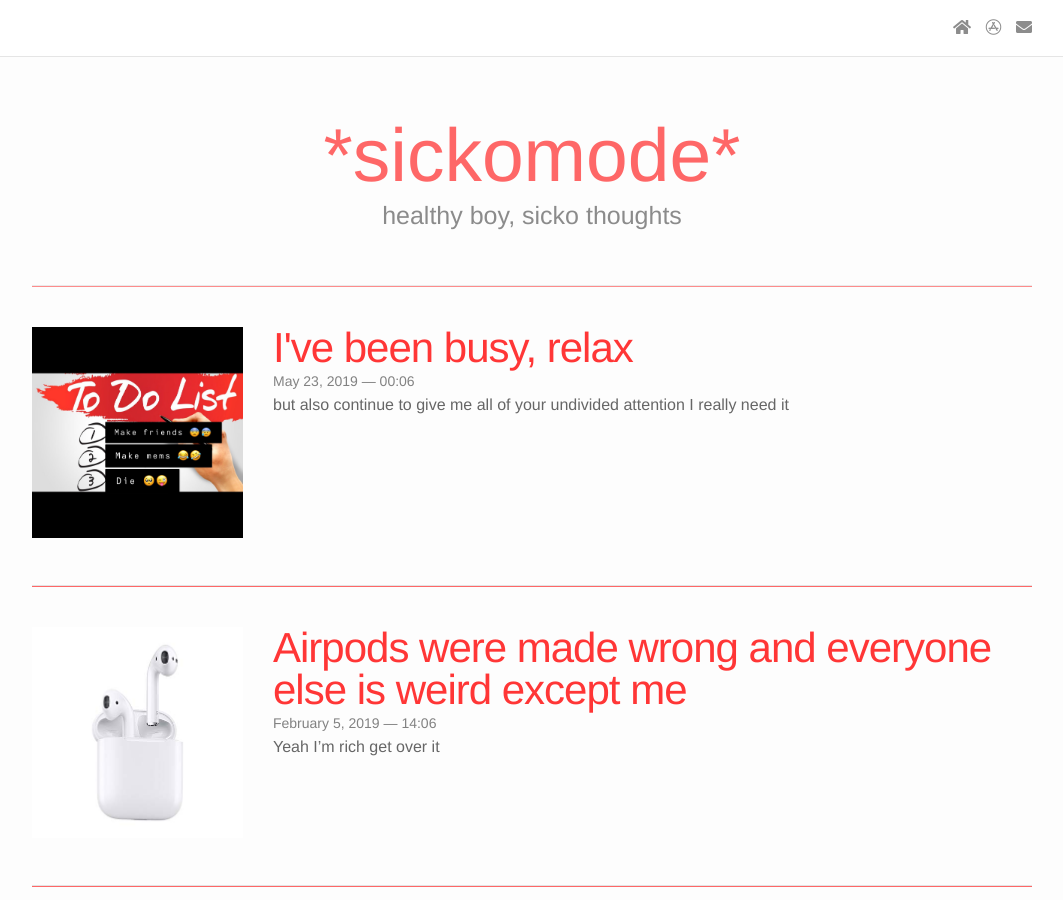
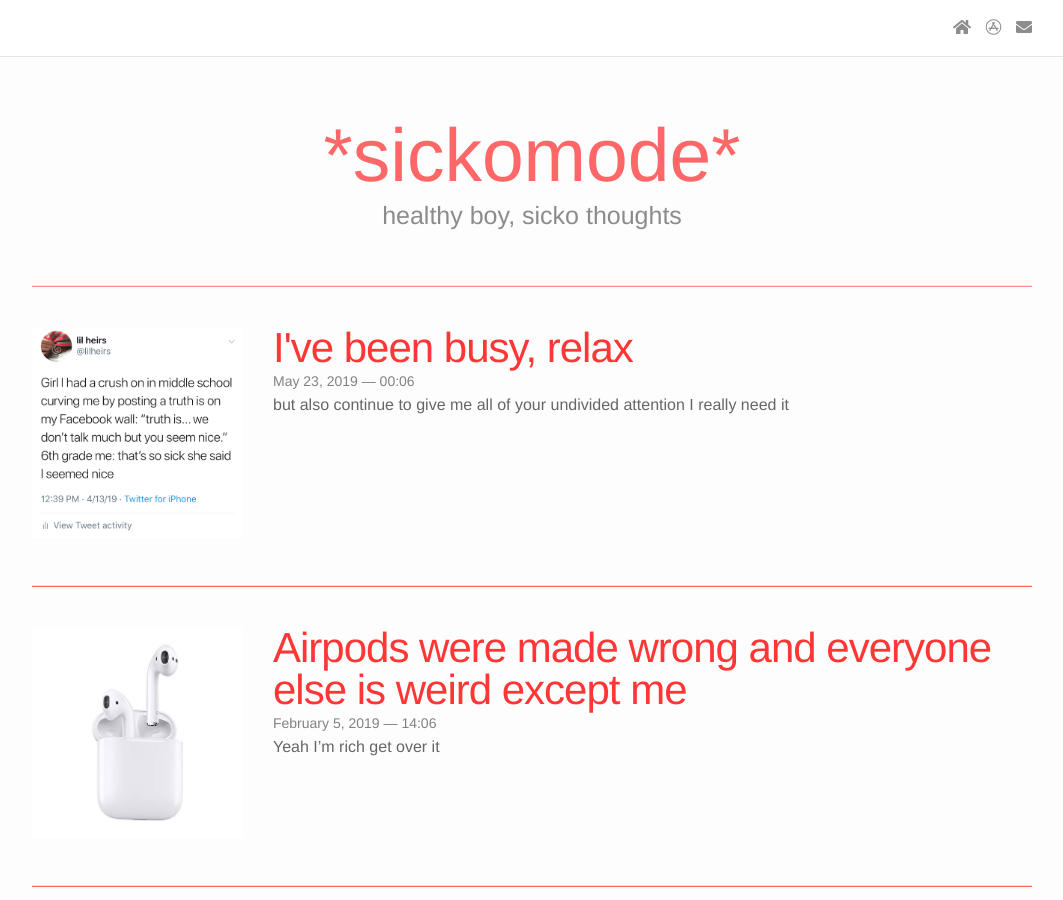
Before and after one commit to harizme/harizme.github.io, a Jekyll site: the page built from index.html, in a window 1280 px wide and 900 px high. Shown: the whole window, without its empty margins (108-1171 px from the left). Built offline with Jekyll 4.4.1, drawn with Linux system fonts in a browser that asks for light colours; nearby versions of some CDN libraries; the list of posts is cut into pages by our own code.

Commit message:
truth is tweet test

```diff
--- a/_posts/2019/2019-05-23-i-ve-been-busy-relax.markdown
+++ b/_posts/2019/2019-05-23-i-ve-been-busy-relax.markdown
@@ -3,7 +3,7 @@
 title: "I've been busy, relax"
 description: "but also continue to give me all of your undivided attention I really need it"
 date: "2019-05-23 00:06"
-img: /images/2019/5/To_Do_List.jpg
+img: /images/2019/5/truth_is.jpg
 ---
 <img class="post-img" src="{{ site.baseurl}}/images/2019/3/busy_tweet.jpg">
 
```
